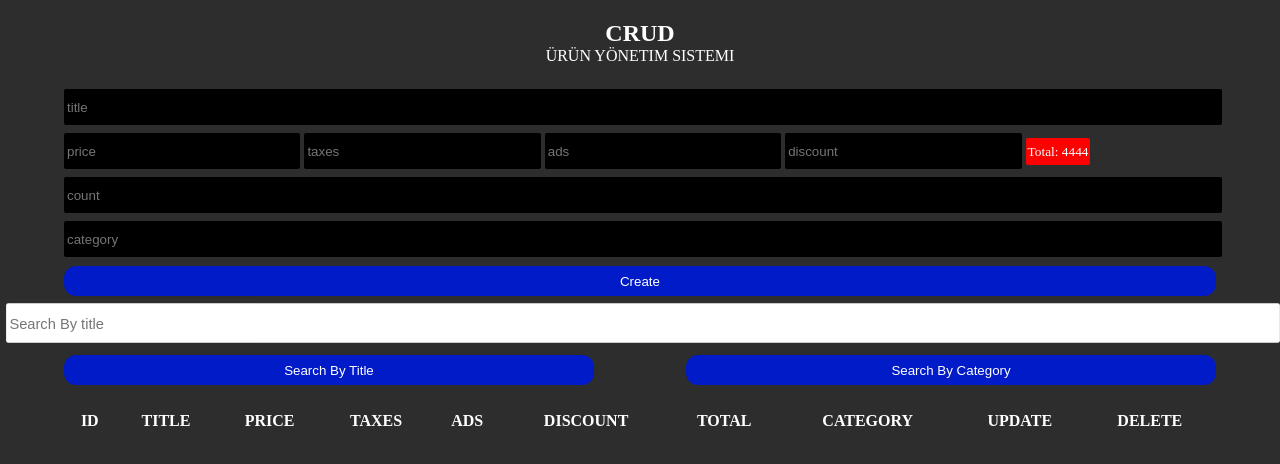
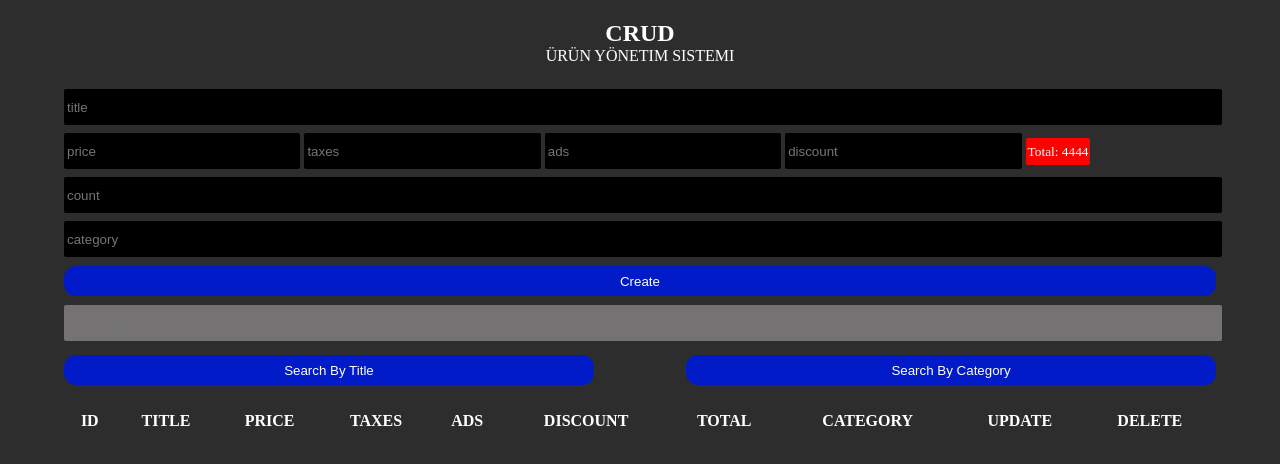
Before and after one commit to duademirci/CRUDS-Operations-, a plain HTML site: page index.html in a window 1280 px wide. Both pictures are taken after typing "Sample" into the empty fields and a click on the button "Search By Title". Drawn offline with Linux system fonts and the light colour scheme.

Commit message:
Add files via upload

```diff
--- a/style.css
+++ b/style.css
@@ -34,8 +34,9 @@ input{
     color: rgb(255, 255, 255);
 }
 input:focus{
-    background-color: rgb(255, 255, 255);
+    background-color: rgba(125, 123, 123, 0.889);
     transform: scale(1.1)
+    color
 }
 .price input{
     width: 20%;
```
